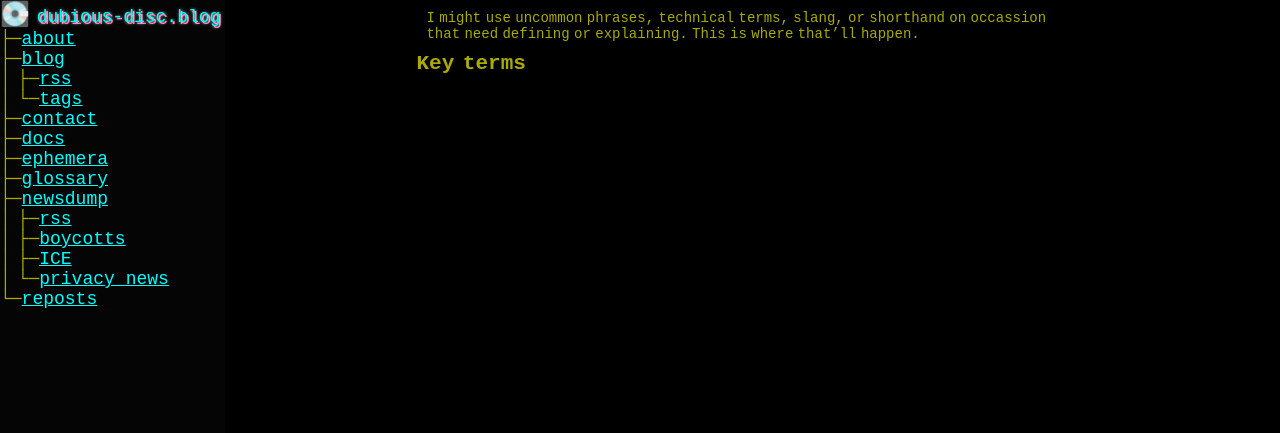
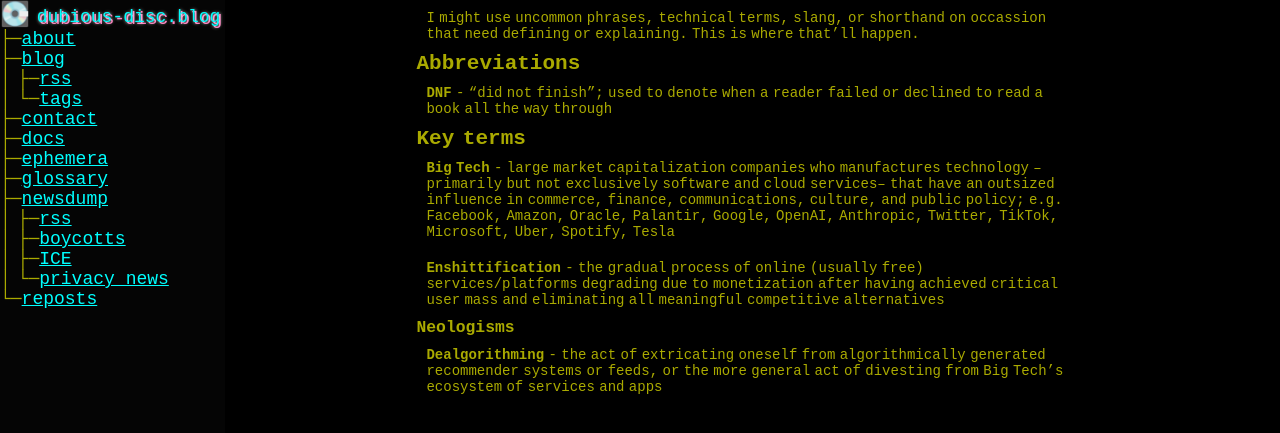
Before and after one commit to paranoid-porygon/paranoid-porygon.github.io, a Jekyll site: the page built from _pages/glossary.markdown, in a window 1280 px wide. Shown: the top 433 px of the page. Built offline with Jekyll 4.4.1, drawn with Linux system fonts in a browser that asks for light colours.

Commit message:
glossary update

```diff
--- a/_pages/glossary.markdown
+++ b/_pages/glossary.markdown
@@ -6,4 +6,16 @@ permalink: /glossary/
 
 I might use uncommon phrases, technical terms, slang, or shorthand on occassion that need defining or explaining. This is where that'll happen.
 
+## Abbreviations
+
+**DNF** - "did not finish"; used to denote when a reader failed or declined to read a book all the way through
+
 ## Key terms
+
+**Big Tech** - large market capitalization companies who manufactures technology --primarily but not exclusively software and cloud services-- that have an outsized influence in commerce, finance, communications, culture, and public policy; e.g. Facebook, Amazon, Oracle, Palantir, Google, OpenAI, Anthropic, Twitter, TikTok, Microsoft, Uber, Spotify, Tesla
+
+**Enshittification** - the gradual process of online (usually free) services/platforms degrading due to monetization after having achieved critical user mass and eliminating all meaningful competitive alternatives
+
+### Neologisms
+
+**Dealgorithming** - the act of extricating oneself from algorithmically generated recommender systems or feeds, or the more general act of divesting from Big Tech's ecosystem of services and apps
```
